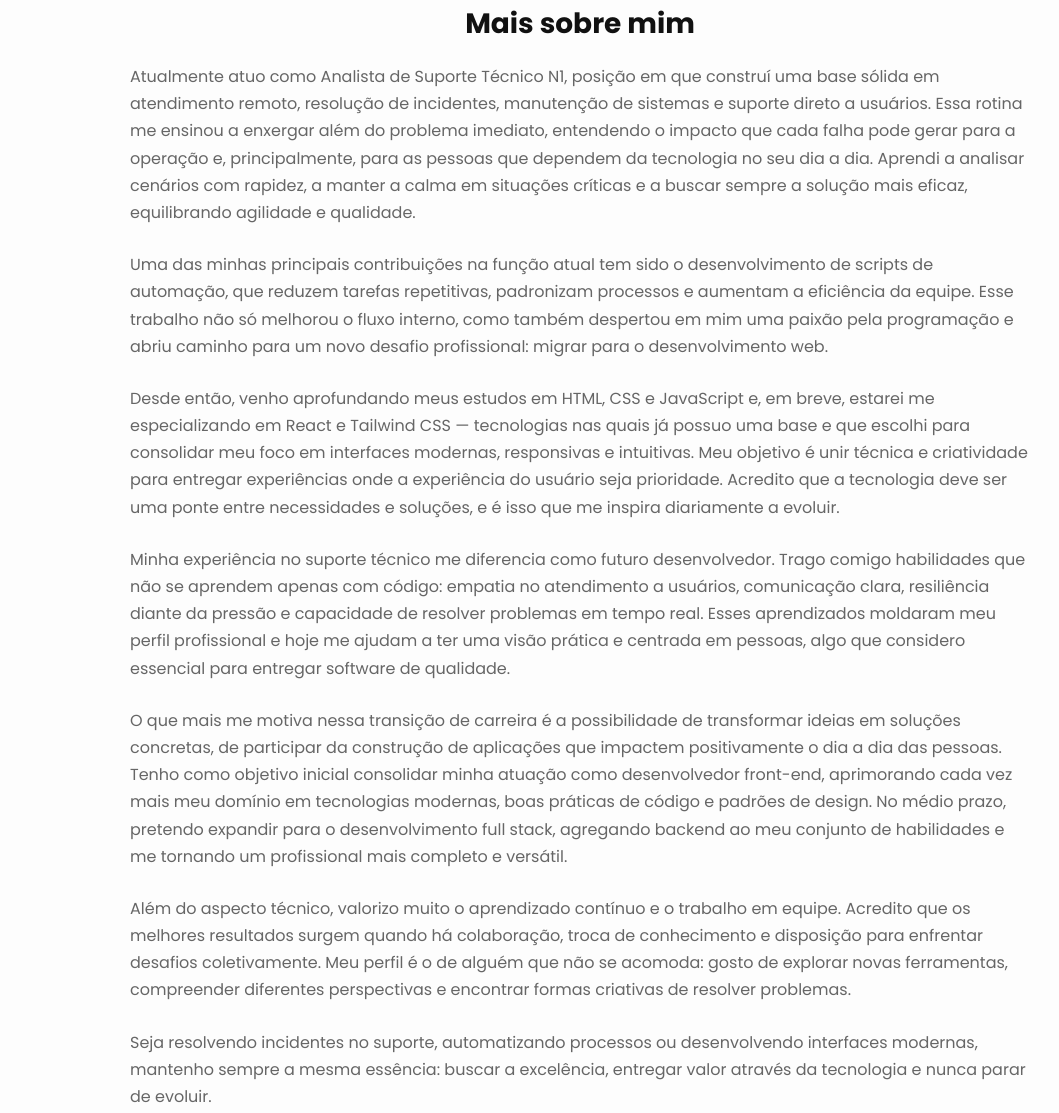
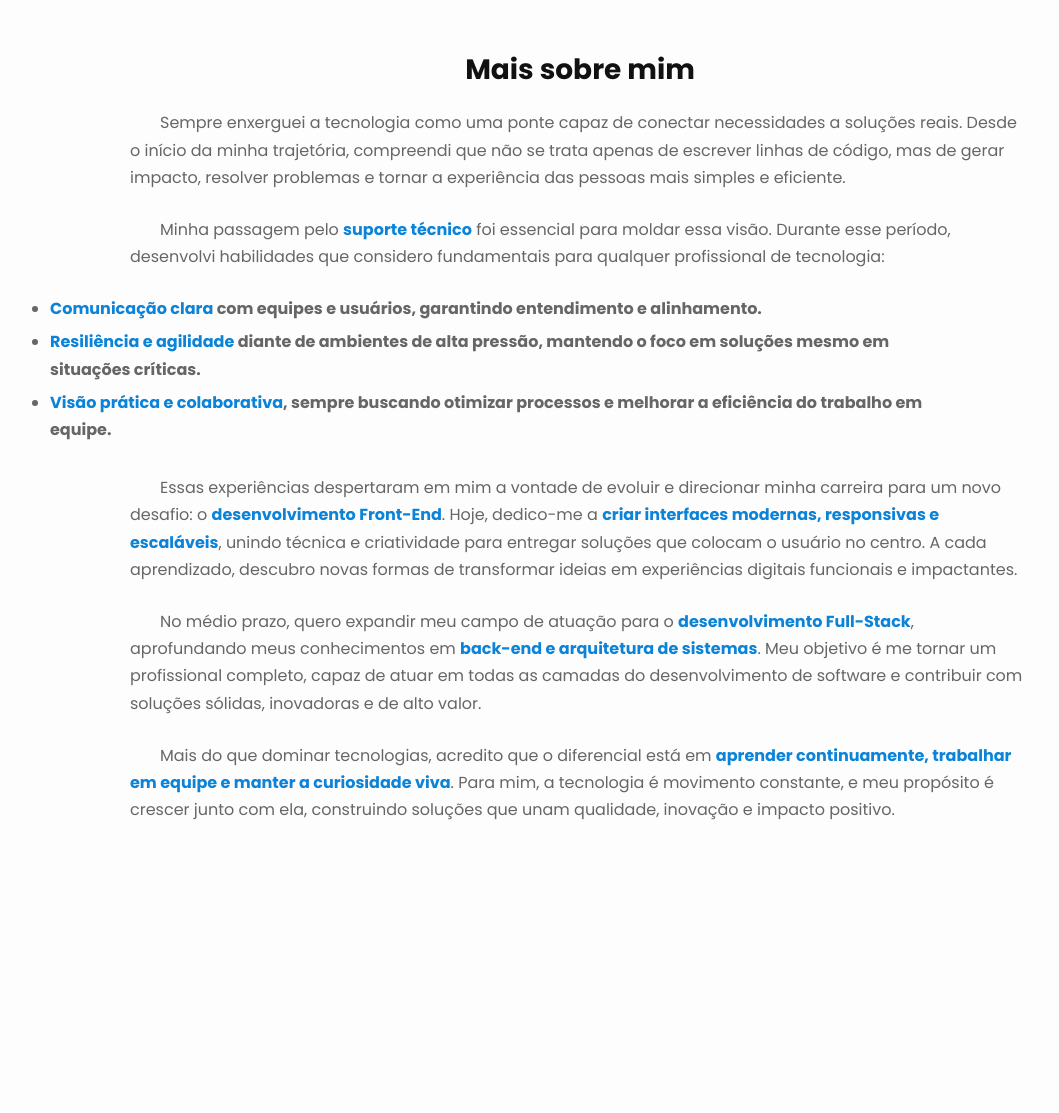
Before and after one commit to RodrigoStukas/portfolio-front-end-rodrigo, a plain HTML site: page portfolio_arquivos/index.html in a window 1280 px wide. Shown: the part 808-1921 px from the top of the page, without its empty margins (60-1119 px from the left). Drawn offline with nearby package versions, Linux system fonts and the light colour scheme; no server answers.

Commit message:
Atualiza estilos e ajustes no HTML do portfólio

```diff
--- a/portfolio_arquivos/assets/css/styles.css
+++ b/portfolio_arquivos/assets/css/styles.css
@@ -10,6 +10,10 @@
 
 body {
   font-family: "Poppins", sans-serif;
+}
+
+main p {
+  text-indent: 30px;
 }
 
 :root {
@@ -72,7 +76,6 @@ html[data-theme="dark"] {
   --accent: var(--dark-accent);
   --text-title: var(--dark-text-title);
   --shadow-color: var(--dark-shadow-color);
-  --title-color-projects: var(--dark-title-color-projects);
   --background-projects: var(--dark-background-projects);
   --background-Github: var(--dark-background-Github);
   --bottom: var(--dark-bottom);
@@ -253,11 +256,13 @@ html[data-theme="dark"] {
   color: inherit;
 }
 
+
 /* HERO */
 .hero {
   padding: 80px 0;
   display: flex;
 }
+
 
 .hero-inner {
   display: flex;
@@ -370,6 +375,26 @@ html[data-theme="dark"] {
   line-height: 1.7;
 }
 
+.about p strong {
+  color: var(--text-title);
+  font-weight: bold;
+}
+
+.about ul li {
+  max-width: 900px;
+  margin: 0 auto;
+  color: var(--muted);
+  line-height: 1.7;
+  margin-bottom: 6px;
+  list-style-type: disc;
+  margin-left: 20px;
+  font-weight: bold;
+}
+
+.about ul li strong {
+  color: var(--text-title);
+}
+
 /* Skills grid */
   .skills-grid {
     display: grid;
@@ -460,6 +485,10 @@ html[data-theme="dark"] {
     margin: 0 auto;
     color: var(--muted);
     line-height: 1.7;
+}
+
+.goals p strong {
+  color: var(--text-title);
 }
 /* Barra de progresso de habilidades e linguagens */
 .bar {
@@ -595,7 +624,7 @@ color: var(--title-color-projects);
 }
 .project-card h3 a,
 .project-card h3 a:visited {
-  color: var(--title-color-projects);
+  color: var(--text-title);
   text-decoration: none;
 }
 
@@ -628,6 +657,12 @@ color: var(--title-color-projects);
   color: var(--muted);
 }
 
+.date {
+  font-weight: 600;
+  font-size: 16px;
+  color: var(--text-title);
+  margin-bottom: 4px;
+}
 
 /* Responsive adjustments */
 @media(max-width: 1477px) {
--- a/portfolio_arquivos/index.html
+++ b/portfolio_arquivos/index.html
@@ -43,7 +43,9 @@
         <div class="hero-left">
           <h3>Olá, Eu sou</h3>
           <h1>Rodrigo Stukas</h1>
-          <p class="lead">Sou Analista de Suporte Técnico N1 com experiência em ambientes corporativos. Atualmente procuro uma oportunidade de estágio ou vaga como Desenvolvedor Front-End Júnior para aplicar meus conhecimentos em HTML5, CSS3, JavaScript e TypeScript.</p>
+          <p class="lead">em transição para o desenvolvimento web, motivado por criar soluções digitais que gerem impacto real. Minha experiência como Analista de Suporte Técnico N1 me ensinou a lidar com desafios complexos e desenvolver scripts de automação que despertaram meu interesse pela programação.</p>
+          <br>
+          <p class="lead">Hoje, foco no Front-End, aplicando HTML5, CSS3, JavaScript e TypeScript, enquanto aprofundo meus estudos em React e Tailwind CSS, sempre buscando unir técnica e criatividade para entregar interfaces modernas, intuitivas e de qualidade.</p>
 
           <div class="social-media">
 
@@ -76,19 +78,21 @@
 
     <section id="sobre" class="section about container">
       <h2>Mais sobre mim</h2>
-      <p>Atualmente atuo como Analista de Suporte Técnico N1, posição em que construí uma base sólida em atendimento remoto, resolução de incidentes, manutenção de sistemas e suporte direto a usuários. Essa rotina me ensinou a enxergar além do problema imediato, entendendo o impacto que cada falha pode gerar para a operação e, principalmente, para as pessoas que dependem da tecnologia no seu dia a dia. Aprendi a analisar cenários com rapidez, a manter a calma em situações críticas e a buscar sempre a solução mais eficaz, equilibrando agilidade e qualidade.</p>
+      <p>Sempre enxerguei a tecnologia como uma ponte capaz de conectar necessidades a soluções reais. Desde o início da minha trajetória, compreendi que não se trata apenas de escrever linhas de código, mas de gerar impacto, resolver problemas e tornar a experiência das pessoas mais simples e eficiente.</p>
       <br>
-      <p>Uma das minhas principais contribuições na função atual tem sido o desenvolvimento de scripts de automação, que reduzem tarefas repetitivas, padronizam processos e aumentam a eficiência da equipe. Esse trabalho não só melhorou o fluxo interno, como também despertou em mim uma paixão pela programação e abriu caminho para um novo desafio profissional: migrar para o desenvolvimento web.</p>
+      <p>Minha passagem pelo <strong>suporte técnico</strong> foi essencial para moldar essa visão. Durante esse período, desenvolvi habilidades que considero fundamentais para qualquer profissional de tecnologia:</p>
       <br>
-      <p>Desde então, venho aprofundando meus estudos em HTML, CSS e JavaScript e, em breve, estarei me especializando em React e Tailwind CSS — tecnologias nas quais já possuo uma base e que escolhi para consolidar meu foco em interfaces modernas, responsivas e intuitivas. Meu objetivo é unir técnica e criatividade para entregar experiências onde a experiência do usuário seja prioridade. Acredito que a tecnologia deve ser uma ponte entre necessidades e soluções, e é isso que me inspira diariamente a evoluir.</p>
+      <ul>
+        <li><strong>Comunicação clara</strong> com equipes e usuários, garantindo entendimento e alinhamento.</li>
+        <li><strong>Resiliência e agilidade</strong> diante de ambientes de alta pressão, mantendo o foco em soluções mesmo em situações críticas.</li>
+        <li><strong>Visão prática e colaborativa</strong>, sempre buscando otimizar processos e melhorar a eficiência do trabalho em equipe.</li>
+      </ul>
       <br>
-      <p>Minha experiência no suporte técnico me diferencia como futuro desenvolvedor. Trago comigo habilidades que não se aprendem apenas com código: empatia no atendimento a usuários, comunicação clara, resiliência diante da pressão e capacidade de resolver problemas em tempo real. Esses aprendizados moldaram meu perfil profissional e hoje me ajudam a ter uma visão prática e centrada em pessoas, algo que considero essencial para entregar software de qualidade.</p>
+      <p>Essas experiências despertaram em mim a vontade de evoluir e direcionar minha carreira para um novo desafio: o <strong>desenvolvimento Front-End</strong>. Hoje, dedico-me a <strong>criar interfaces modernas, responsivas e escaláveis</strong>, unindo técnica e criatividade para entregar soluções que colocam o usuário no centro. A cada aprendizado, descubro novas formas de transformar ideias em experiências digitais funcionais e impactantes.</p>
       <br>
-      <p>O que mais me motiva nessa transição de carreira é a possibilidade de transformar ideias em soluções concretas, de participar da construção de aplicações que impactem positivamente o dia a dia das pessoas. Tenho como objetivo inicial consolidar minha atuação como desenvolvedor front-end, aprimorando cada vez mais meu domínio em tecnologias modernas, boas práticas de código e padrões de design. No médio prazo, pretendo expandir para o desenvolvimento full stack, agregando backend ao meu conjunto de habilidades e me tornando um profissional mais completo e versátil.</p>
+      <p>No médio prazo, quero expandir meu campo de atuação para o <strong>desenvolvimento Full-Stack</strong>, aprofundando meus conhecimentos em <strong>back-end e arquitetura de sistemas</strong>. Meu objetivo é me tornar um profissional completo, capaz de atuar em todas as camadas do desenvolvimento de software e contribuir com soluções sólidas, inovadoras e de alto valor.</p>
       <br>
-      <p>Além do aspecto técnico, valorizo muito o aprendizado contínuo e o trabalho em equipe. Acredito que os melhores resultados surgem quando há colaboração, troca de conhecimento e disposição para enfrentar desafios coletivamente. Meu perfil é o de alguém que não se acomoda: gosto de explorar novas ferramentas, compreender diferentes perspectivas e encontrar formas criativas de resolver problemas.</p>
-      <br>
-      <p>Seja resolvendo incidentes no suporte, automatizando processos ou desenvolvendo interfaces modernas, mantenho sempre a mesma essência: buscar a excelência, entregar valor através da tecnologia e nunca parar de evoluir.</p>
+      <p>Mais do que dominar tecnologias, acredito que o diferencial está em <strong>aprender continuamente, trabalhar em equipe e manter a curiosidade viva</strong>. Para mim, a tecnologia é movimento constante, e meu propósito é crescer junto com ela, construindo soluções que unam qualidade, inovação e impacto positivo.</p>
     </section>
 
 <section id="habilidades" class="section skills container">
@@ -180,13 +184,13 @@
 
     <section id="objetivo" class="section goals container">
       <h2>Meus Objetivos</h2>
-      <p>Meu principal objetivo é consolidar minha carreira como desenvolvedor Front-End, construindo uma base sólida em desenvolvimento de interfaces modernas, responsivas e centradas no usuário. Quero aplicar minhas habilidades técnicas e interpessoais em projetos desafiadores que me permitam aprender, inovar e entregar valor real para as pessoas e para a empresa.</p>
+      <p>Quero consolidar minha carreira como <strong>Desenvolvedor Front-End</strong>, atuando na criação de interfaces que sejam não apenas funcionais, mas também <strong>intuitivas, acessíveis e capazes de transformar a experiência do usuári</strong>o. Meu objetivo é ir além da estética, entregando soluções que realmente façam diferença no dia a dia das pessoas, agregando valor por meio de usabilidade e inovação.</p>
       <br>
-      <p>Estou em constante evolução, aberto a novos aprendizados e atento às mudanças do mercado, pois acredito que a área de tecnologia exige adaptabilidade e atualização contínua. Desejo atuar em equipes colaborativas, onde haja troca de conhecimento, diversidade de ideias e espaço para propor soluções criativas que contribuam para o crescimento coletivo.</p>
+      <p>Busco <strong>trabalhar em projetos desafiadores e colaborativos</strong>, que me permitam crescer junto a profissionais experientes e equipes multidisciplinares. Acredito que o trabalho em equipe é um dos pilares para a evolução de qualquer desenvolvedor, pois possibilita troca de conhecimento, feedbacks constantes e a prática de metodologias ágeis. Quero aplicar minha <strong>criatividade, técnica e boas práticas de design</strong> em ambientes que estimulem inovação e pensamento crítico.</p>
       <br>
-      <p>No médio e longo prazo, pretendo expandir meus conhecimentos para além do Front-End, avançando também em áreas relacionadas a back-end e boas práticas de arquitetura, com o propósito de me tornar um profissional mais completo e versátil. Tenho como meta alinhar minha trajetória ao desenvolvimento de software de qualidade, escalável e inovador, sempre guiado pela ideia de que tecnologia deve ser uma ponte entre necessidades e soluções.</p>
+      <p>Tenho como meta evoluir continuamente, ampliando meus conhecimentos e expandindo minha atuação para o <strong>desenvolvimento Full-Stack</strong>. Pretendo dominar também áreas de back-end e arquitetura de sistemas, unindo diferentes camadas da tecnologia para criar <strong>soluções robustas, escaláveis e seguras</strong>, capazes de atender às demandas do presente e se adaptar às necessidades do futuro.</p>
       <br>
-      <p>Em resumo, meus objetivos profissionais estão voltados para evoluir constantemente, enfrentar novos desafios e construir uma carreira sólida e de impacto na área de desenvolvimento, sem perder de vista valores como colaboração, aprendizado contínuo e entrega de resultados consistentes.</p>
+      <p>Desejo <strong>construir uma trajetória sólida na área de tecnologia</strong>, com foco em aprendizado constante, colaboração e impacto positivo. Acredito que cada projeto é uma oportunidade de crescimento, não apenas técnico, mas também pessoal. Meu propósito é deixar um legado através daquilo que desenvolvo: <strong>soluções que simplifiquem processos, conectem pessoas e contribuam para um mundo mais digital, acessível e eficiente.</strong></p>
     </section>
 
   <section class="section projects container" id="projetos">
```
